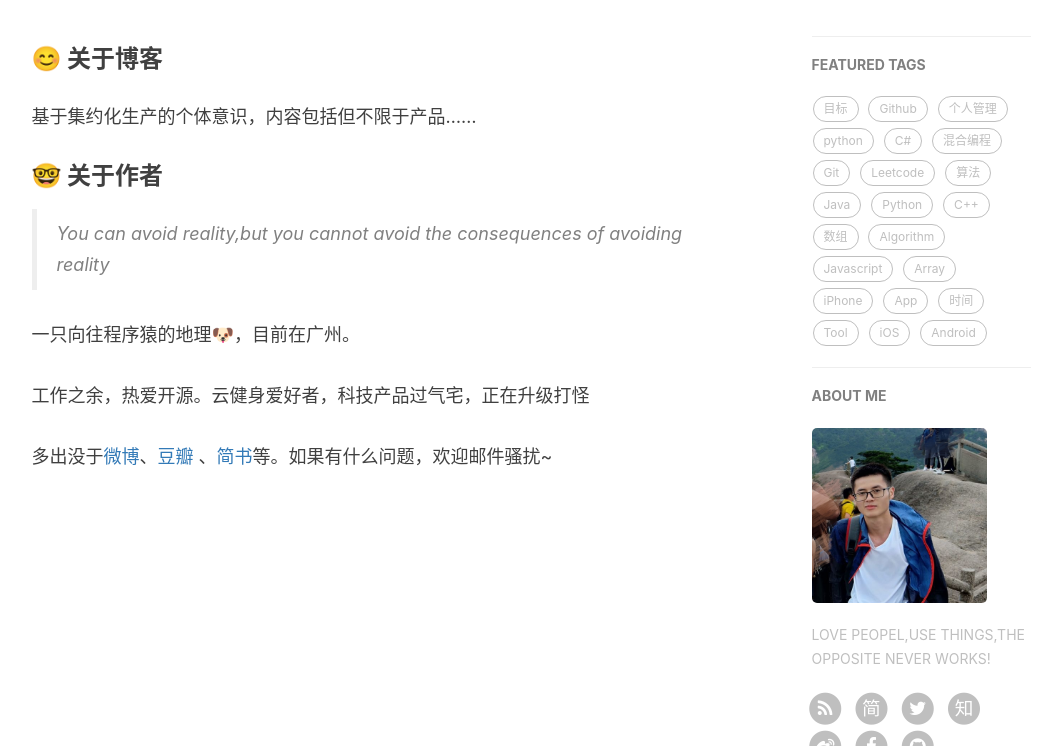
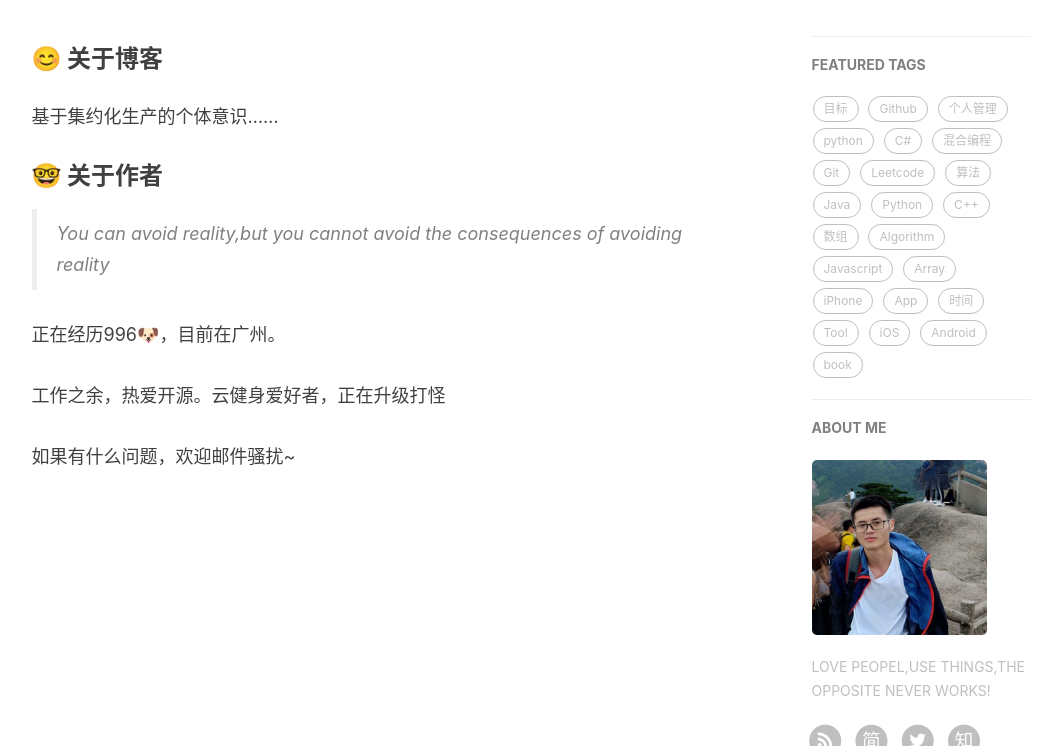
Before and after one commit to helexy22/helexy22.github.com, a Jekyll site: the page built from about.html, in a window 1280 px wide and 900 px high, scrolled down 268 px, cut to the strip 154-900 px from the top of the window. Shown: the whole strip, without its empty margins (136-1198 px from the left). Built offline with Jekyll 4.4.1, drawn with Linux system fonts in a browser that asks for light colours; nearby versions of some CDN libraries; comment, search, counter and statistics services are not loaded.

Commit message:
简介改变

```diff
--- a/_config.yml
+++ b/_config.yml
@@ -17,7 +17,7 @@
 
 # SNS settings
 RSS: ture
-weibo_username:     3313789635
+weibo_username:     7575982452
 zhihu_username:     sir-72-50
 github_username:    helexy22
 facebook_username:  100010112196425
--- a/about.html
+++ b/about.html
@@ -19,7 +19,7 @@
 
 	<h3>😊 关于博客</h3>
 	<p></p>
-	<p style="font-size:18px;">基于集约化生产的个体意识，内容包括但不限于产品……</p>
+	<p style="font-size:18px;">基于集约化生产的个体意识……</p>
 	<p></p>
 	<h3>🤓 关于作者</h3>
 	<blockquote style="font-size:18px;">
@@ -28,11 +28,11 @@
 
 	</blockquote>
 
-    <p style="font-size:18px;">一只向往程序猿的地理🐶，目前在广州。</p>
+    <p style="font-size:18px;">正在经历996🐶，目前在广州。</p>
 
-	<p style="font-size:18px;">工作之余，热爱开源。云健身爱好者，科技产品过气宅，正在升级打怪</p>
+	<p style="font-size:18px;">工作之余，热爱开源。云健身爱好者，正在升级打怪</p>
 
-    <p style="font-size:18px;">多出没于<a href="https://weibo.com/3313789635">微博</a>、<a href="https://www.douban.com/people/168344104/">豆瓣</a> 、<a href="https://www.jianshu.com/u/69c260905f92">简书</a>等。如果有什么问题，欢迎邮件骚扰~</p>
+    <p style="font-size:18px;">如果有什么问题，欢迎邮件骚扰~</p>
 
 
 
```
Also changed, not shown: _posts/2022-10-01-东京贫困女子 摘录.md (added, +46 -0 lines), _posts/2022-12-02-往里走.md (renamed from _posts/2022-12-02 -往里走.md, +4 -3 lines).
